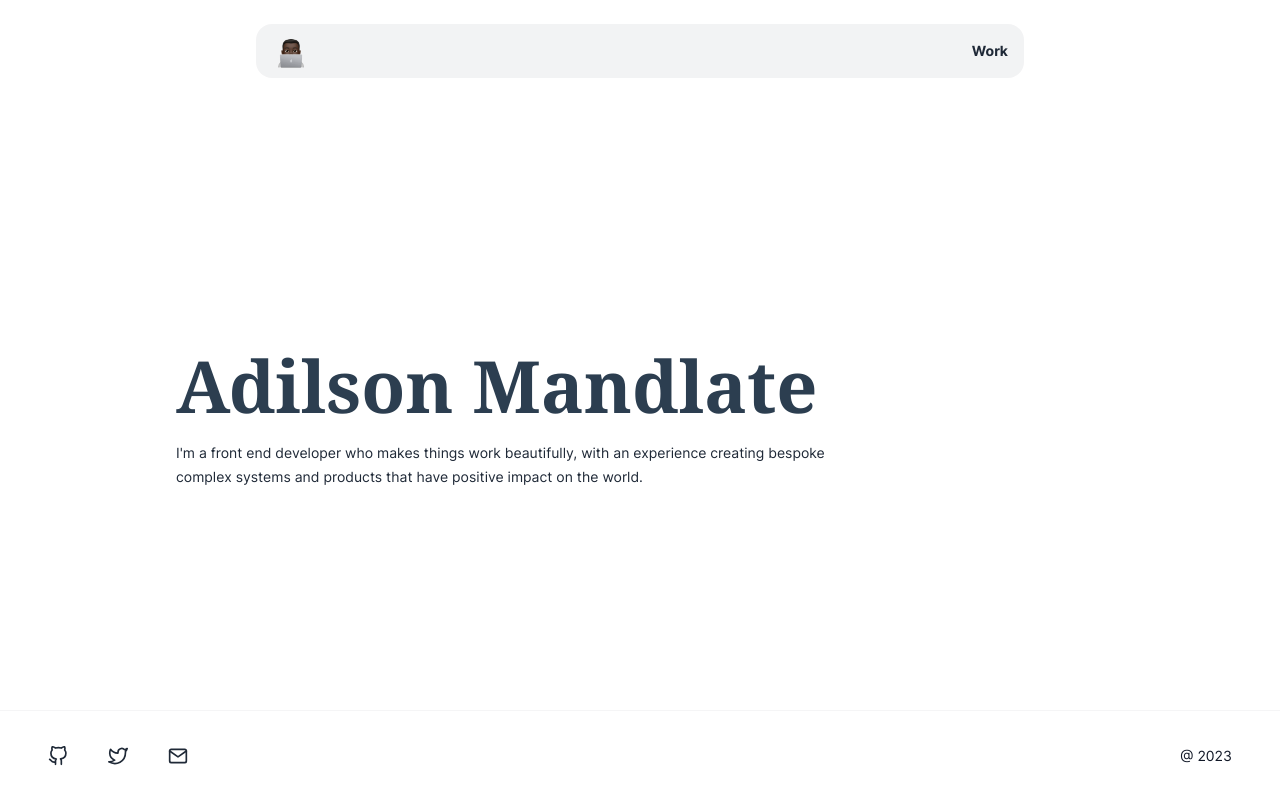
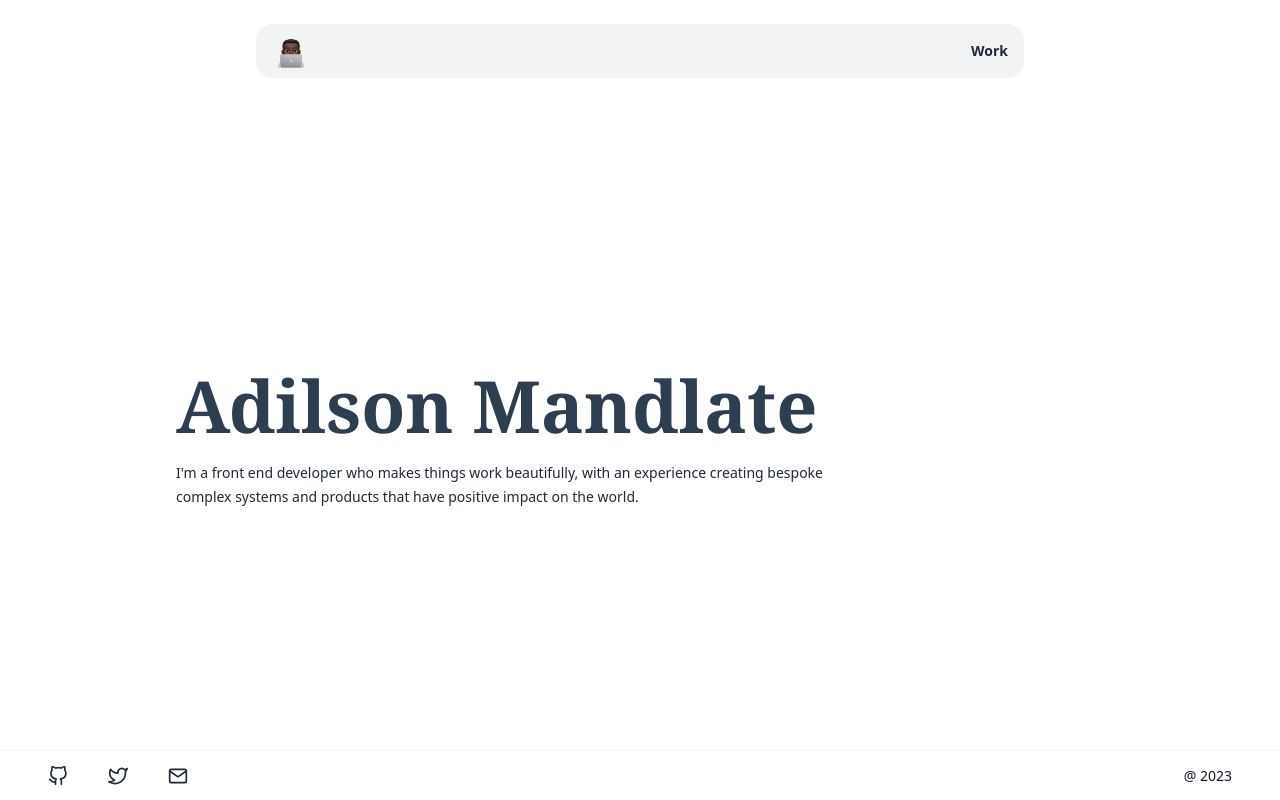
Before and after one commit to adilsonmandlate/adilsonmandlate.dev, a Next.js app: page / in a window 1280 px wide. Built offline with nearby package versions, Linux system fonts and the light colour scheme; what @tailwindcss/typography would draw is missing.

Commit message:
chore: update font defintions

```diff
--- a/tailwind.config.js
+++ b/tailwind.config.js
@@ -10,11 +10,15 @@ module.exports = {
   theme: {
     extend: {
       fontFamily: {
-        sans: ["Inter", ...fontFamily.sans],
+        sans: ["Biotif", ...fontFamily.sans],
+        heading: ["Neuzeit", ...fontFamily.sans],
+      },
+      flex: {
+        1: "1 1 0%",
       },
       gridTemplateRows: {
-        app: "1fr 90px",
-        mobile: "1fr 90px",
+        app: "1fr 50px",
+        mobile: "1fr 50px",
       },
       gridTemplateColumns: {
         project: "repeat(12, 1fr)",
@@ -37,7 +41,7 @@ module.exports = {
       typography: (theme) => ({
         DEFAULT: {
           css: {
-            color: theme("colors.gray.800"),
+            color: theme("colors.black"),
             a: {
               extends: "underline",
               color: "#07624b",
@@ -46,16 +50,16 @@ module.exports = {
         },
         dark: {
           css: {
-            color: theme("colors.gray.50"),
+            color: theme("colors.white"),
             "h1,h2,h3,h4,h5,h6, p": {
-              color: theme("colors.gray.50"),
+              color: theme("colors.white"),
             },
             a: {
               extends: "underline",
               color: "#64ffda",
             },
             strong: {
-              color: theme("colors.gray.50"),
+              color: theme("colors.white"),
             },
           },
         },
```
Also changed, not shown: public/fonts/Biotif.woff2 (added), public/fonts/Neuzeit.woff2 (added).
